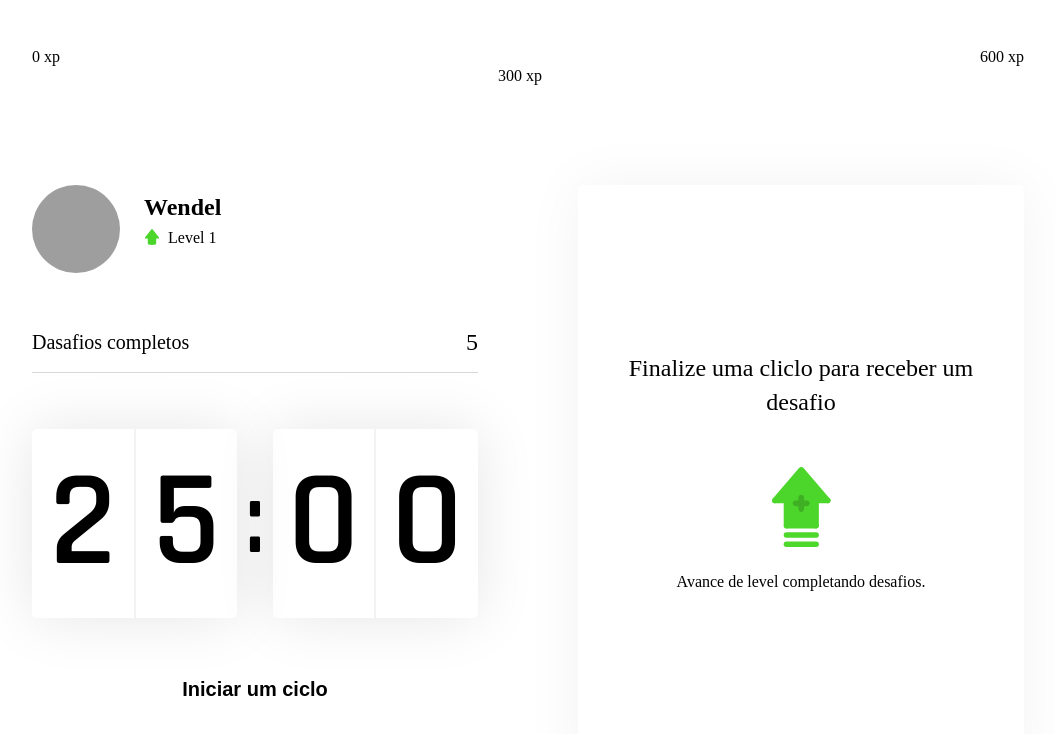
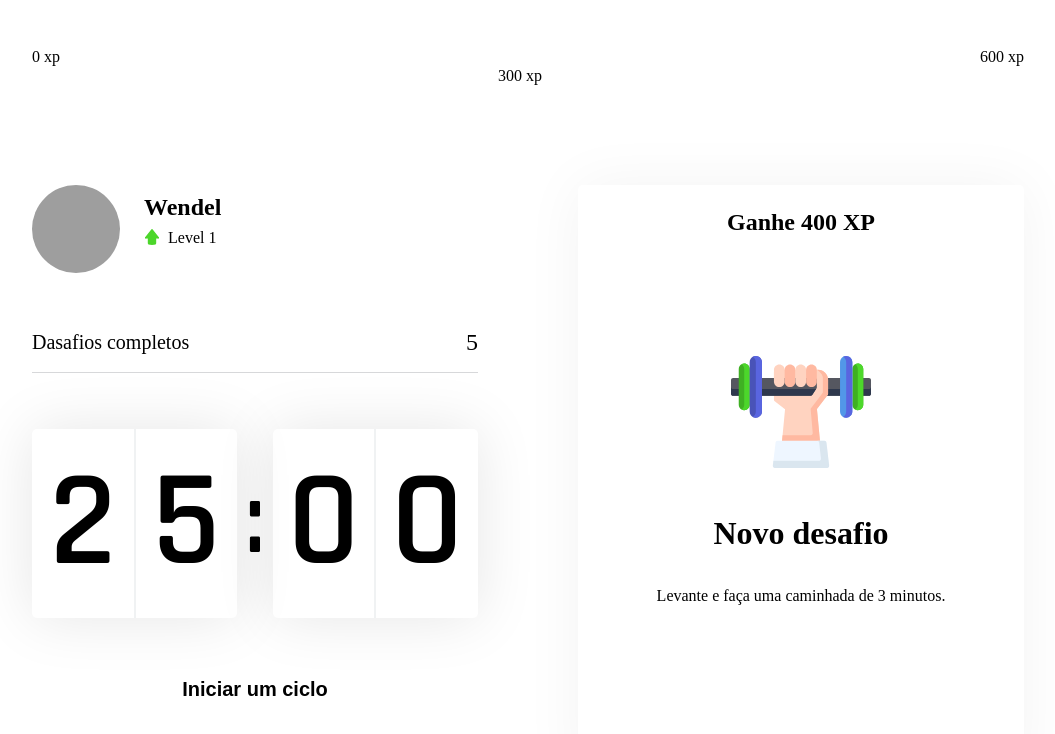
Before and after one commit to wendelspereira/Moveit, a Next.js app: page / in a window 1280 px wide. Shown: the top 734 px of the page, without its empty margins (112-1167 px from the left). Built offline with nearby package versions, Linux system fonts and the light colour scheme; grey boxes are pictures that could not be loaded.

Commit message:
finalizada a interface gráfica

```diff
--- a/src/components/ChallengeBox.tsx
+++ b/src/components/ChallengeBox.tsx
@@ -6,6 +6,32 @@
 
     return (
         <div className={styles.challengeBoxContainer}>
+
+            {hasActiveChallenge ? (
+                <div className={styles.challengeBoxActive}>
+                    <header>
+                        Ganhe 400 XP
+                    </header>
+
+                    <main>
+                        <p>
+                            <img src="icons/body.svg" alt="icon"/>
+                        </p>
+                            <strong>Novo desafio</strong>
+                            <p>Levante e faça uma caminhada de 3 minutos.</p>
+                    </main>
+
+                    <footer>
+                        <button type="button" className={styles.challengeFailedButton}>
+                            Falhei
+                        </button>
+
+                        <button type="button" className={styles.challengeSuccessButton}>
+                            Completei
+                        </button>
+                    </footer>
+                </div>
+            ) : (
                     <div className={styles.challengeBoxNotActive}>
                         <strong>Finalize uma cliclo para receber um desafio</strong>
                         <p>
@@ -13,6 +39,7 @@
                             Avance de level completando desafios.
                         </p>
                     </div>
+                )}
         </div >
     )
 }
--- a/src/styles/components/ChallengeBox.module.css
+++ b/src/styles/components/ChallengeBox.module.css
@@ -38,3 +38,70 @@
 .challengeBoxNotActive p img{
    padding-bottom: 1.5rem;;
 }
+
+/* .challengeBoxActive{
+
+} */
+.challengeBoxActive {
+   height: 100%;
+   display: flex;
+   flex-direction: column;
+}
+
+.challengeBoxActive header {
+   color: var(--blue);
+   font-size: 1.5rem;
+   font-weight: 600;
+   padding: 0 2rem 1.5rem;
+   border-bottom: 1px solid var(--gray-line);
+}
+
+.challengeBoxActive main {
+   display: flex;
+   flex: 1;
+   align-items: center;
+   justify-content: center;
+   flex-direction: column;
+}
+
+.challengeBoxActive main strong {
+   font-size: 2rem;
+   font-weight:600;
+   color: var(--title);
+   margin: 1.5rem 0 1rem;
+}
+
+.challengeBoxActive main p {
+   line-height: 1.5;
+}
+
+.challengeBoxActive footer {
+   display: grid;
+   grid-template-columns: 1fr 1fr;
+}
+
+.challengeBoxActive footer button {
+   width: 10.875rem;
+   height: 3.125rem;
+   border-radius: 5px;
+   border: none;
+   font-size: 1rem;
+   font-weight: 600;
+   transition: filter 0.2s;
+}
+
+.challengeFailedButton {
+   color: white;
+   background: var(--red);
+   margin-right: 0.25rem;
+}
+
+.challengeSuccessButton {
+   color: white;
+   background: var(--green);
+   margin-left: 0 .25rem;
+}
+
+.challengeBoxActive footer button:hover {
+   filter:brightness(0.9)
+}
```
Also changed, not shown: src/contexts/ChallengesContext.tsx (added). Lines whose indentation alone changed are shown as unchanged.
